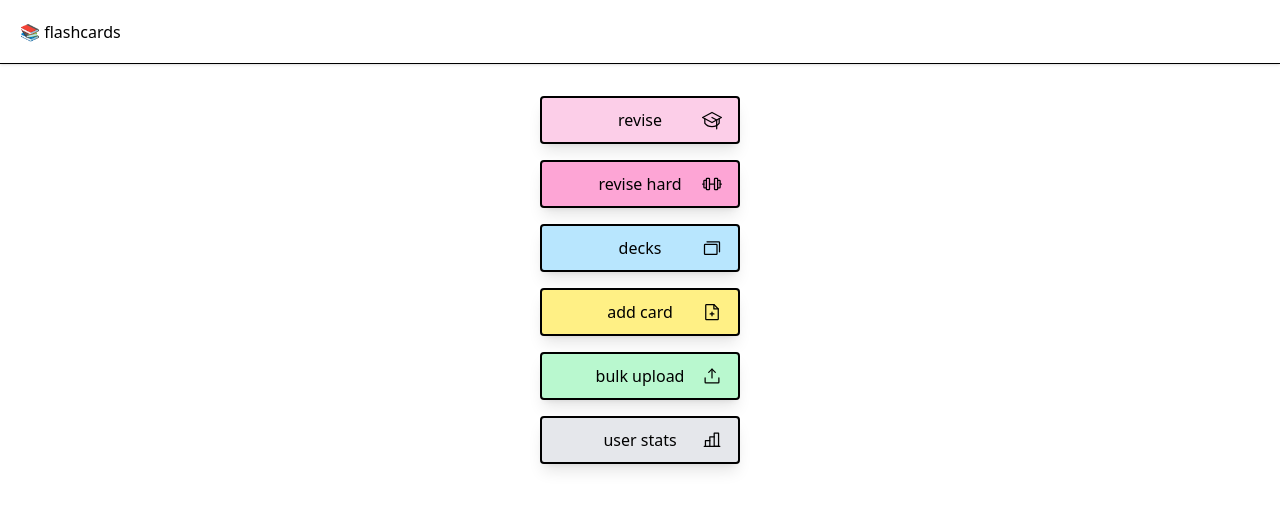
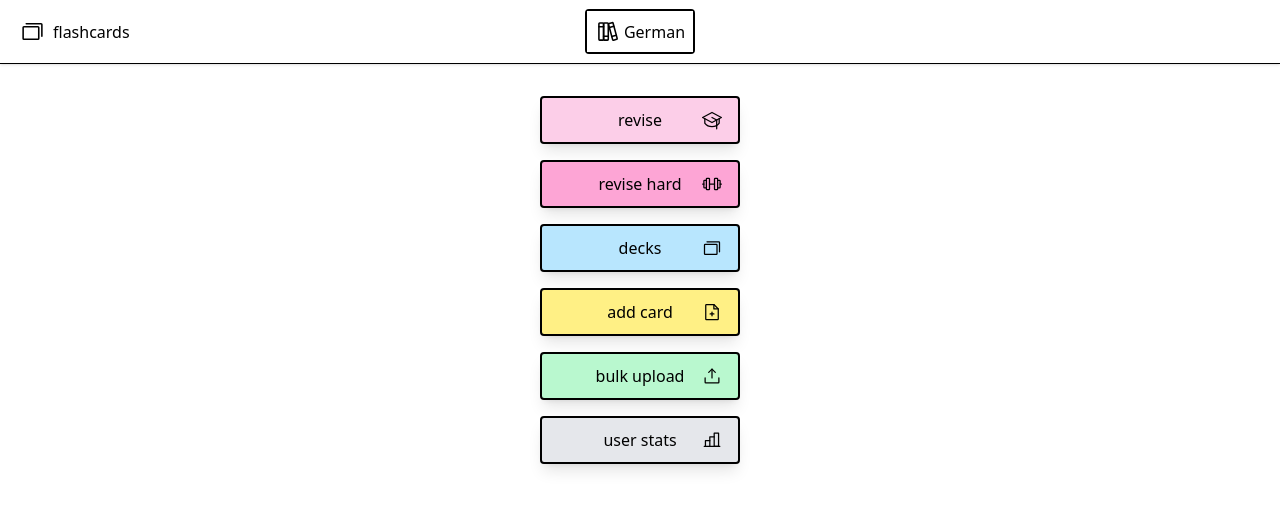
Before and after one commit to acunil/flashcards, a React (Vite) app in the folder frontend/: page / in a window 1280 px wide. Shown: the top 510 px of the page. Built offline with nearby package versions, Linux system fonts and the light colour scheme; no server answers.

Commit message:
FC-78 Subjects WIP

```diff
--- a/frontend/src/components/header/index.tsx
+++ b/frontend/src/components/header/index.tsx
@@ -1,4 +1,4 @@
-import { Gear, House } from "phosphor-react";
+import { Books, Cards, Gear, House } from "phosphor-react";
 import { useState } from "react";
 import { useNavigate } from "react-router-dom";
 import Toggle from "../toggle";
@@ -22,10 +22,13 @@ const Header = ({
   const [showDeckNames, setShowDeckNames] = useState("Hide");
 
   return (
-    <header className="relative h-16 flex justify-between items-center px-4 py-3 border-b shadow-sm">
+    <header className="relative h-16 flex items-center px-4 py-3 border-b shadow-sm">
+      {/* Left Section */}
+      <div className="flex items-center w-1/3">
         {isHomePage ? (
-        <div className="p-1">
-          <p className="">📚 flashcards</p>
+          <div className="p-1 flex flex-row items-center">
+            <Cards size={25} className="mr-2" />
+            <p>flashcards</p>
           </div>
         ) : (
           <div className="p-1">
@@ -36,6 +39,24 @@ const Header = ({
             />
           </div>
         )}
+      </div>
+
+      {/* Center Section */}
+      <div className="flex-1 text-center font-medium">
+        <button
+          id="subject-select"
+          onClick={() => navigate("/subjects")}
+          className="border-black border-2 rounded"
+        >
+          <div className="flex-row flex items-center justify-center gap-1 select-none p-2 bg-white cursor-pointer">
+            <Books size={25} />
+            German
+          </div>
+        </button>
+      </div>
+
+      {/* Right Section */}
+      <div className="flex justify-end w-1/3">
         {isRevising && (
           <div
             className={`p-1 border-2 rounded transition-colors ${
@@ -49,6 +70,7 @@ const Header = ({
             />
           </div>
         )}
+      </div>
       {/* Dropdown positioned absolutely, outside normal header flow */}
       {showDropdown && (
         <div className="absolute right-4 top-full mt-2 w-100 bg-white border-2 rounded z-10 text-sm p-3 space-y-2">
--- a/frontend/src/contexts/AppProvider.tsx
+++ b/frontend/src/contexts/AppProvider.tsx
@@ -4,12 +4,16 @@ import { useAllDecks } from "../hooks/decks";
 import type { Deck } from "../types/deck";
 import useCards from "../hooks/cards/useCards";
 import type { Card } from "../types/card";
+import useSubjects from "../hooks/subjects/useSubjects";
 
 export const AppProvider = ({ children }: { children: React.ReactNode }) => {
   const { decks, fetchDecks } = useAllDecks();
   const { cards, loading, error } = useCards();
+  const { subjects } = useSubjects();
   const [localDecks, setDecks] = useState<Deck[]>(decks);
   const [localCards, setCards] = useState<Card[]>(cards);
+
+  console.log(subjects);
 
   useEffect(() => {
     setDecks(decks);
--- /dev/null
+++ b/frontend/src/hooks/subjects/useSubjects.ts
@@ -0,0 +1,47 @@
+import { useEffect, useRef, useState } from "react";
+import { API_URL } from "../urls";
+import type { Subject } from "../../types/subject";
+
+const useSubjects = () => {
+  const [subjects, setSubjects] = useState<Subject[]>([]);
+  const [loading, setLoading] = useState(true);
+  const [error, setError] = useState<string | null>(null);
+  const hasFetched = useRef(false);
+  const [selectedSubject, setSelectedSubject] = useState<Subject | undefined>(
+    undefined
+  );
+
+  useEffect(() => {
+    const fetchSubjects = async () => {
+      if (hasFetched.current) return;
+      hasFetched.current = true;
+
+      try {
+        setLoading(true);
+        const response = await fetch(
+          `${API_URL}/subjects?userId=11111111-1111-1111-1111-111111111111`
+        );
+        if (!response.ok) {
+          throw new Error("Failed to fetch cards");
+        }
+        const data: Subject[] = await response.json();
+        setSubjects(data);
+        setSelectedSubject(data[0]);
+      } catch (err: unknown) {
+        if (err instanceof Error) {
+          setError(err.message);
+        } else {
+          setError("Unknown error occurred");
+        }
+      } finally {
+        setLoading(false);
+      }
+    };
+
+    fetchSubjects();
+  });
+
+  return { subjects, selectedSubject, loading, error };
+};
+
+export default useSubjects;
--- /dev/null
+++ b/frontend/src/pages/Subjects.tsx
@@ -0,0 +1,31 @@
+import { CaretLeft } from "phosphor-react";
+import Header from "../components/header";
+import { useNavigate } from "react-router-dom";
+
+const SubjectsPage = () => {
+  const navigate = useNavigate();
+  return (
+    <div className="bg-yellow-200 min-h-screen">
+      <Header />
+      <div className="flex justify-center">
+        <div className="bg-white w-full max-w-screen-sm border-black border-2 p-4 rounded m-4">
+          {/* Header with Back Button */}
+          <div className="relative flex items-center h-12 mb-4">
+            <div className="absolute left-0">
+              <button
+                id="decks-back-button"
+                className="cursor-pointer"
+                onClick={() => navigate("/decks")}
+              >
+                <CaretLeft size={24} />
+              </button>
+            </div>
+            <h1 className="text-xl font-bold text-center mx-auto">Subjects</h1>
+          </div>
+        </div>
+      </div>
+    </div>
+  );
+};
+
+export default SubjectsPage;
--- a/frontend/src/routes/routes.tsx
+++ b/frontend/src/routes/routes.tsx
@@ -5,16 +5,20 @@ import Decks from "../pages/Decks";
 import DeckDetails from "../pages/DeckDetails";
 import ReviseWrapper from "../components/reviseWrapper";
 import BulkUpload from "../pages/BulkUpload";
+import Login from "../pages/Login";
+import SubjectsPage from "../pages/Subjects";
 
 export const AppRoutes = () => {
   return (
     <Routes>
+      <Route path="/login" element={<Login />} />
       <Route path="/" element={<Home />} />
       <Route path="/revise/:deckId?" element={<ReviseWrapper />} />
       <Route path="/decks" element={<Decks />} />
       <Route path="/decks/:deckId" element={<DeckDetails />} />
       <Route path="/add-card/:cardId?" element={<AddCard />} />
       <Route path="/upload" element={<BulkUpload />} />
+      <Route path="/subjects" element={<SubjectsPage />} />
     </Routes>
   );
 };
```
Also changed, not shown: frontend/src/types/subject.ts (+7 -1 lines). Lines whose indentation alone changed are shown as unchanged.
